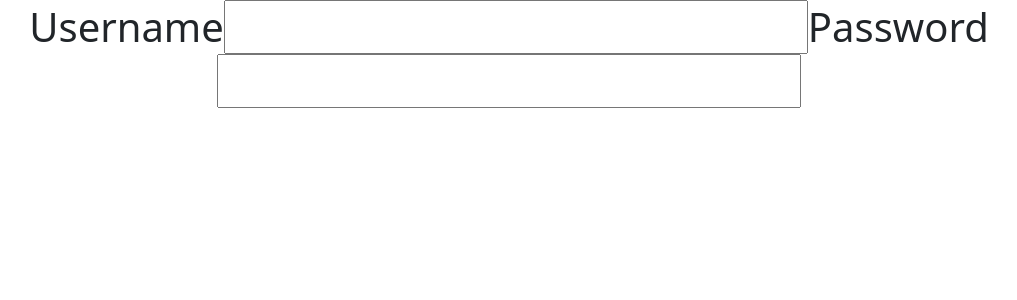
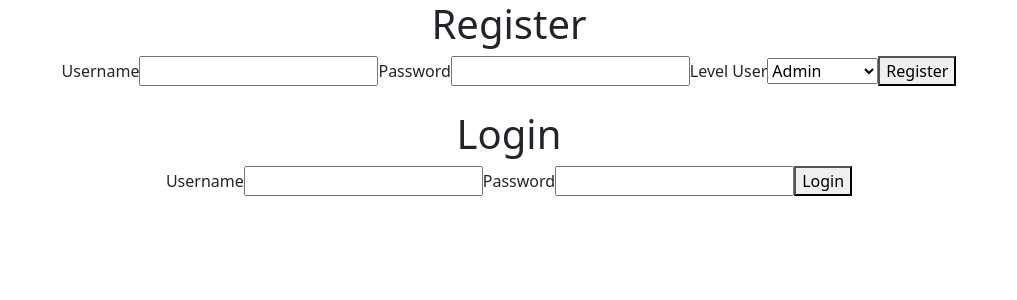
Before and after one commit to SulthanRafif/PemesananKendaraan, a React (Create React App) app in the folder website_pemesanan_kendaraan/client/: page / in a window 1280 px wide. Shown: the top 300 px of the page, without its empty margins (131-1148 px from the left). Built offline with nearby package versions, Linux system fonts and the light colour scheme.

Commit message:
Menginstal Axios

```diff
--- a/website_pemesanan_kendaraan/client/package.json
+++ b/website_pemesanan_kendaraan/client/package.json
@@ -6,6 +6,7 @@
     "@testing-library/jest-dom": "^5.11.4",
     "@testing-library/react": "^11.1.0",
     "@testing-library/user-event": "^12.1.10",
+    "axios": "^0.21.1",
     "bootstrap": "^5.1.0",
     "react": "^17.0.2",
     "react-dom": "^17.0.2",
--- a/website_pemesanan_kendaraan/client/src/Login/index.js
+++ b/website_pemesanan_kendaraan/client/src/Login/index.js
@@ -1,15 +1,39 @@
-import React from 'react'
+import React, {useState} from 'react'
+import Axios from "axios"
 
 function Login() {
+
+    const [usernameReg, setUsernameReg] = useState('');
+    const [passwordReg, setPasswordReg] = useState('');
+    const [levelUser, setLevelUser] = useState('');
+
     return (
         <div className="App">
             <div className="Login">
-                <h1>
-                    <label>Username</label>
-                    <input type="text"/>
-                    <label>Password</label>
-                    <input type="text"/>
-                </h1>
+                <h1>Register</h1>
+                <label>Username</label>
+                <input type="text" onChange={(e) => {setUsernameReg(e.target.value)}} />
+                <label>Password</label>
+                <input type="text" onChange={(e) => {setPasswordReg(e.target.value)}}/>
+                <label>Level User</label>
+                <select
+                      onChange={(e) => {setLevelUser(e.target.value)}}
+                      value="0"
+                    >
+                      <option value="0">Admin</option>
+                      <option value="1">Penyetuju 1</option>
+                      <option value="2">Penyetuju 2</option>
+                    </select>
+                <button>Register</button>
+            </div>
+            <br/>
+            <div className="Login">
+                <h1>Login</h1>
+                <label>Username</label>
+                <input type="text"/>
+                <label>Password</label>
+                <input type="text"/>
+                <button>Login</button>
             </div>
         </div>
     )
```
Also changed, not shown: 2 other files (tests, documents, lock files or other folders).
